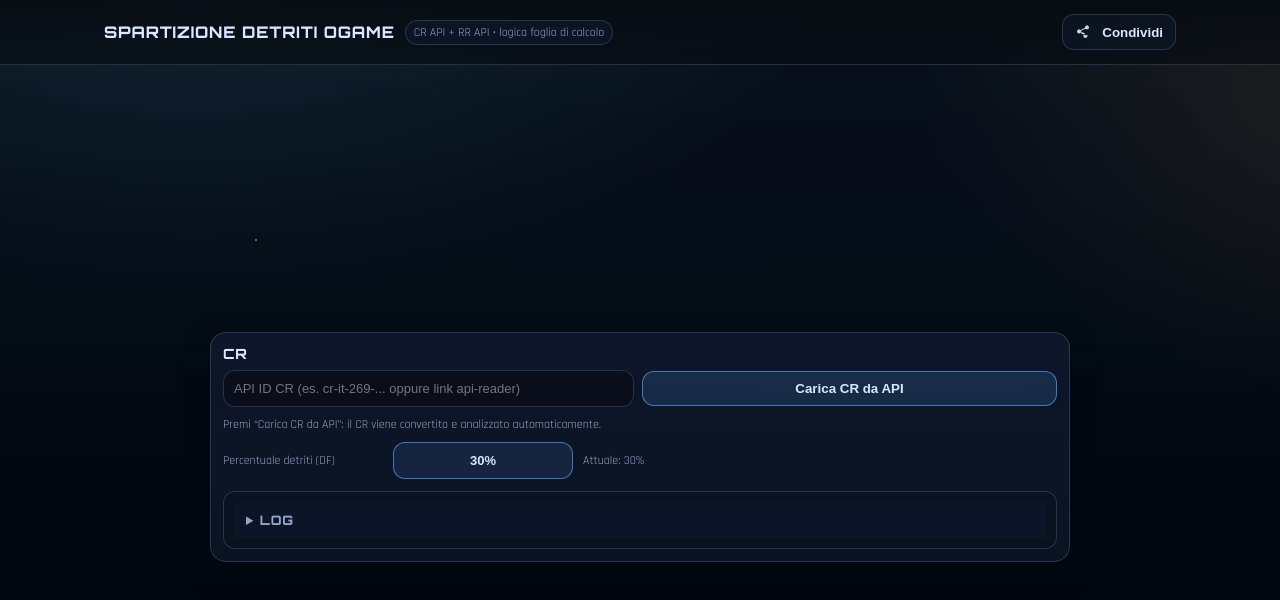
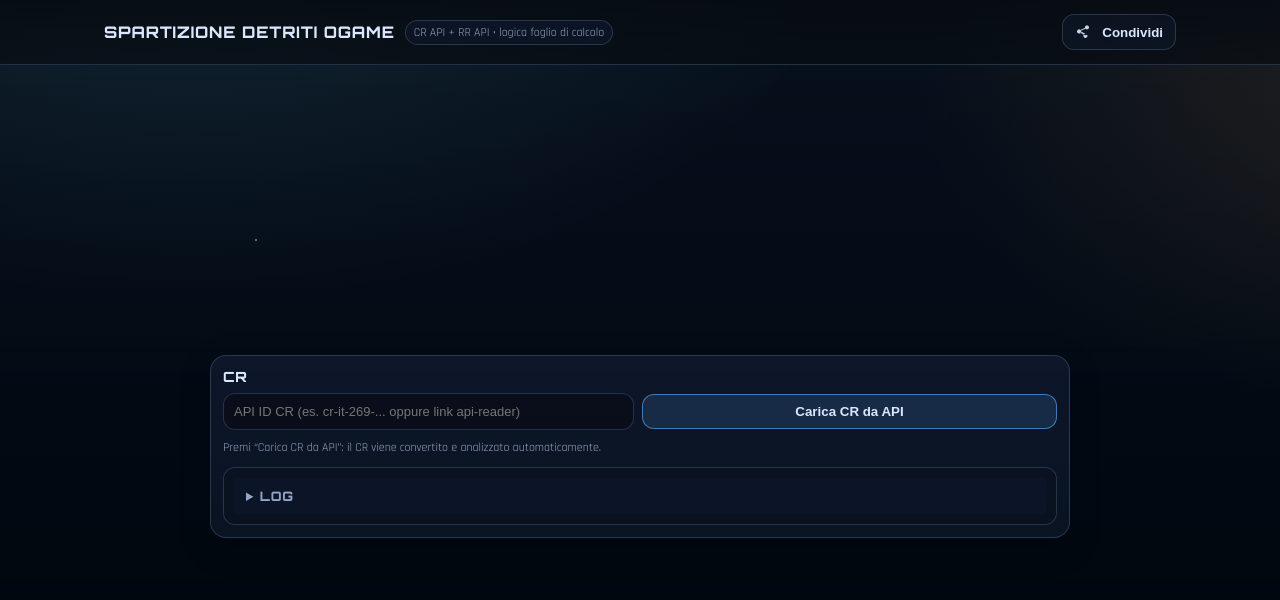
Before and after one commit to matiasquiroz87-del/spartizione-detriti-ogame, a plain HTML site: page index.html in a window 1280 px wide. Drawn offline with Linux system fonts and the light colour scheme.

Commit message:
Remove debris percentage selector from index.html
Removed debris percentage selector and related logic.

```diff
--- a/index.html
+++ b/index.html
@@ -221,15 +221,6 @@
 
         <div class="mini">Premi “Carica CR da API”: il CR viene convertito e analizzato automaticamente.</div>
 
-        <!-- Selettore % detriti -->
-        <div class="dfCtl">
-          <div class="mini lbl">Percentuale detriti (DF)</div>
-          <select id="dfPct" class="dfSelect" aria-label="Percentuale detriti">
-            <!-- popolato via JS -->
-          </select>
-          <div class="mini" id="dfPctHint"></div>
-        </div>
-
         <!-- LOG -->
         <details class="logTab" id="logDetails">
           <summary>Log</summary>
@@ -357,34 +348,8 @@ function showStage(id){
 const STATE = {
   cr:null,
   rr:{},
-  dfPct: 30  // ✅ percentuale detriti selezionata (20..80)
 };
 function getDfRate(){ return (STATE.dfPct||30)/100; }
-
-/* ===================== DF SELECT (20..80) ===================== */
-(function initDfSelect(){
-  const sel=document.getElementById("dfPct");
-  const hint=document.getElementById("dfPctHint");
-  if(!sel) return;
-
-  // opzioni 20..80 step 5 (puoi cambiare a 10 se preferisci)
-  for(let p=20;p<=80;p+=5){
-    const opt=document.createElement("option");
-    opt.value=String(p);
-    opt.textContent = p + "%";
-    sel.appendChild(opt);
-  }
-  sel.value=String(STATE.dfPct);
-  if(hint) hint.textContent = `Attuale: ${STATE.dfPct}%`;
-
-  sel.addEventListener("change", ()=>{
-  STATE.dfPct = parseInt(sel.value,10) || 30;
-  if(hint) hint.textContent = `Attuale: ${STATE.dfPct}%`;
-  log(`Detriti impostati a ${STATE.dfPct}%`);
-  renderKPI(STATE.cr);
-  recomputeAndRender(); // ✅ aggiungi questa riga
-});
-})();
 
 /* ===================== CR PARSER ===================== */
 function parseCRText(text){
```
